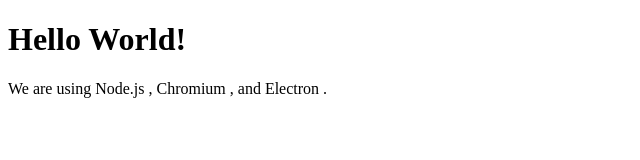
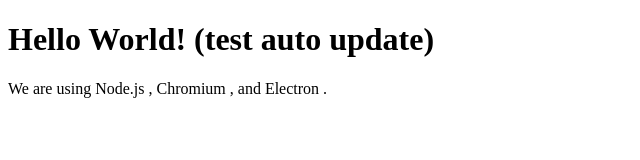
Before and after one commit to luisszzuniga/cours-electron, an Electron app: page index.html in a window 800 px wide. Shown: the whole page, without its empty margins (0-640 px from the left). Drawn offline with Linux system fonts and the light colour scheme.

Commit message:
Test auto update

```diff
--- a/index.html
+++ b/index.html
@@ -7,7 +7,7 @@
     <title>Hello World!</title>
   </head>
   <body>
-    <h1>Hello World!</h1>
+    <h1>Hello World! (test auto update)</h1>
     We are using Node.js <span id="node-version"></span>,
     Chromium <span id="chrome-version"></span>,
     and Electron <span id="electron-version"></span>.
```
